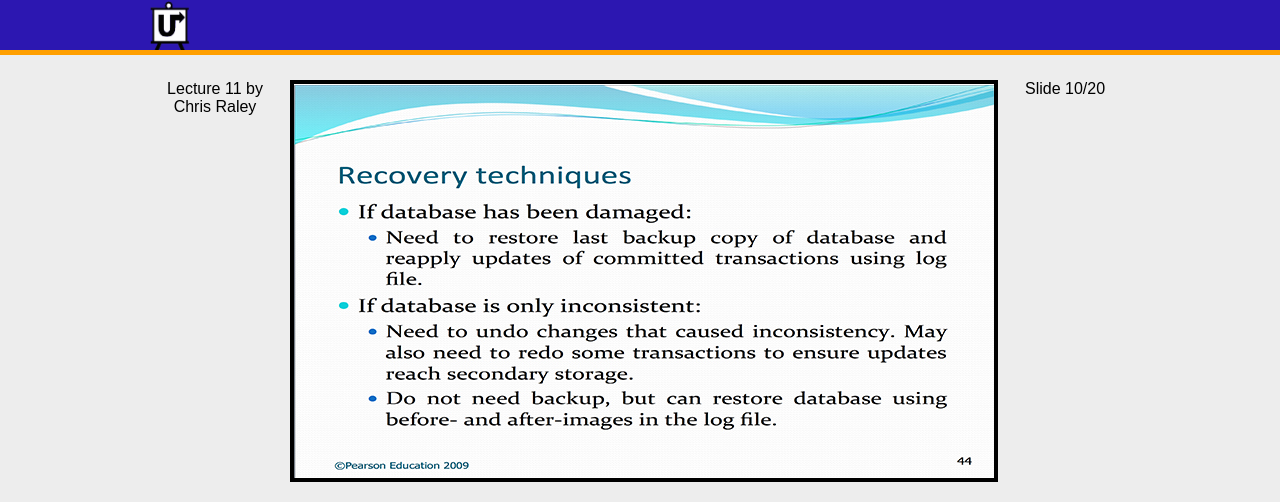
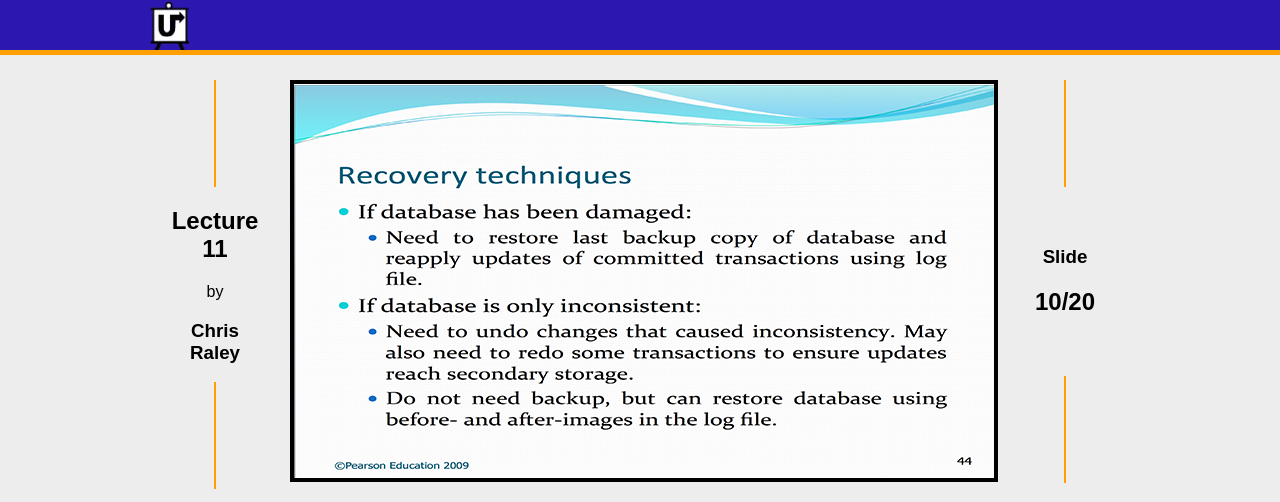
Before and after one commit to hcuri/Team5, a PHP site: page /viewer.html in a window 1280 px wide. Shown: the top 502 px of the page. Run offline with PHP 8.4, Linux system fonts and the light colour scheme.

Commit message:
styling user.php with new colors

```diff
--- a/css/styles_viewer.css
+++ b/css/styles_viewer.css
@@ -14,6 +14,7 @@ p {
 #info {
 	float:left;
 	width:100px;
+	height:400px;
 	padding-left:50px;
 	padding-right:25px;
 }
@@ -73,6 +74,22 @@ p {
 	border:2px solid black;
 }
 
+.oLine {
+	margin:auto;
+	width:0px;
+	border:1px solid #FF9F00;
+	height:100px;
+	padding-top:5px;
+}
+
+#status h3 {
+	padding-top:40px;
+}
+
+#status h2 {
+	padding-bottom:40px;
+}
+
 
 /*styling for the tabs*/
 .ui-tabs-vertical {
--- a/viewer.html
+++ b/viewer.html
@@ -20,9 +20,9 @@
 </div>
 <div id="content">
   <div id="viewer">
-    <div id="info"> Lecture 11 by Chris Raley</div>
+    <div id="info"><div class="oLine"></div><h2>Lecture 11</h2>by<h3>Chris Raley</h3><div class="oLine"></div></div>
     <div id="slidePane"> <img id="slide" src="img/slide1.jpg"/></div>
-    <div id="status"> Slide 10/20</div>
+    <div id="status"><div class="oLine"></div><h3>Slide</h3><h2>10/20</h2><div class="oLine"></div></div>
   </div>
   <div id="tabs">
     <ul>
```
